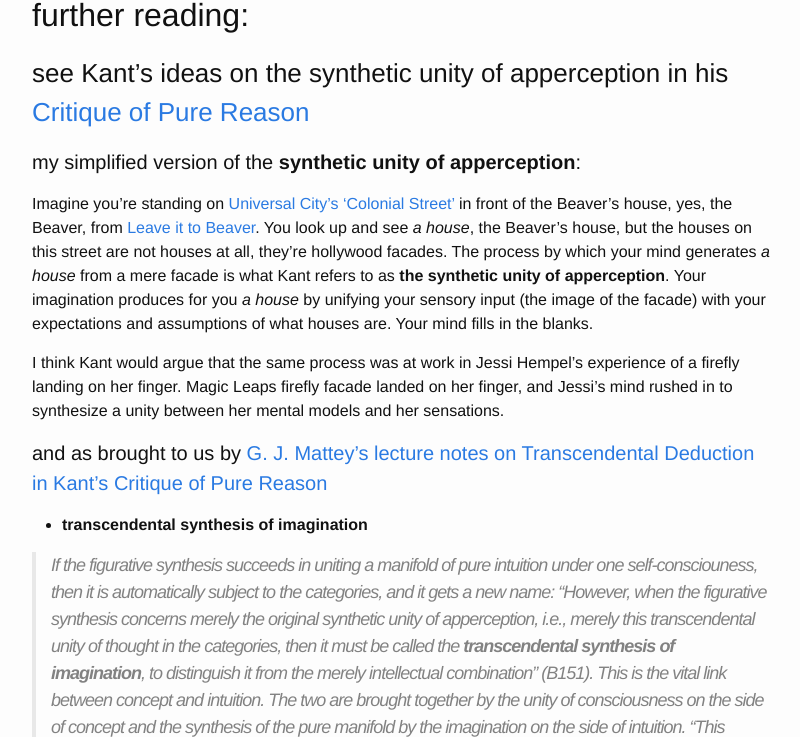
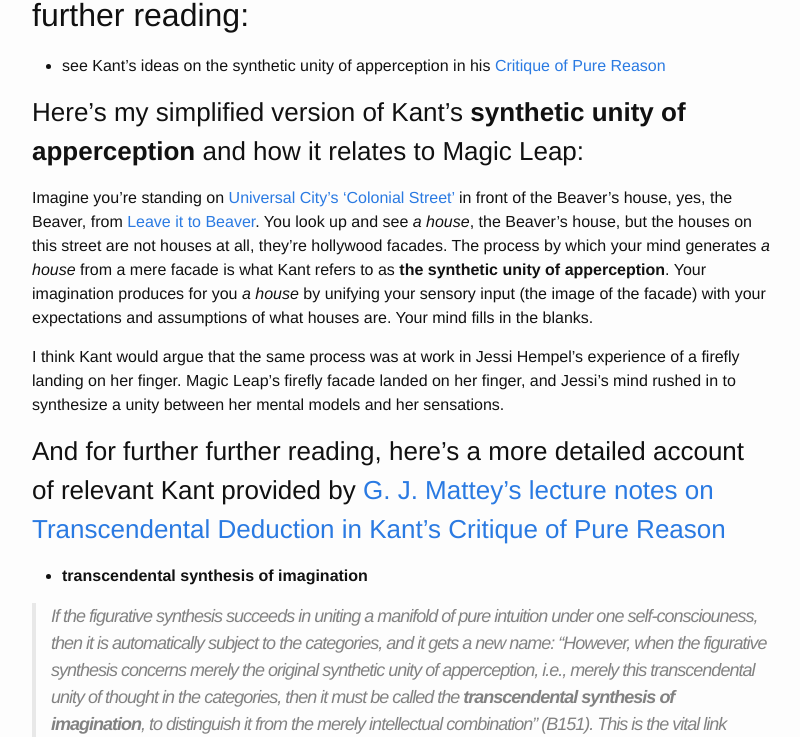
Before and after one commit to jaycody/log.jaylab, a Jekyll site: the page built from _posts/2016-06-29-kant-and-the-magic-leap.md, in a window 1280 px wide and 900 px high, scrolled down 1344 px, cut to the strip 163-900 px from the top of the window. Shown: the whole strip, without its empty margins (238-1038 px from the left). Built offline with Jekyll 4.4.1, drawn with Linux system fonts in a browser that asks for light colours.

Commit message:
final edits

```diff
--- a/_posts/2016-06-29-kant-and-the-magic-leap.md
+++ b/_posts/2016-06-29-kant-and-the-magic-leap.md
@@ -39,15 +39,14 @@
 ![Responsive Flow Field]({{log.jaylab.io}}/assets/gifs/2011-flow_field.gif)
 
 ## further reading:
+- see Kant's ideas on the synthetic unity of apperception in his [Critique of Pure Reason](http://files.libertyfund.org/files/1442/0330_Bk.pdf)
 
-### see Kant's ideas on the synthetic unity of apperception in his [Critique of Pure Reason](http://files.libertyfund.org/files/1442/0330_Bk.pdf)
-
-#### my simplified version of the **synthetic unity of apperception**:
+### Here's my simplified version of Kant's **synthetic unity of apperception** and how it relates to Magic Leap:
 Imagine you're standing on [Universal City's 'Colonial Street'](http://www.retroweb.com/universal_leave_it_to_beaver.html) in front of the Beaver's house, yes, the Beaver, from [Leave it to Beaver](https://www.youtube.com/watch?v=uB2CZxdqXh4).  You look up and see *a house*, the Beaver's house, but the houses on this street are not houses at all, they're hollywood facades. The process by which your mind generates *a house* from a mere facade is what Kant refers to as **the synthetic unity of apperception**. Your imagination produces for you *a house* by unifying your sensory input (the image of the facade) with your expectations and assumptions of what houses are. Your mind fills in the blanks.
 
-I think Kant would argue that the same process was at work in Jessi Hempel's experience of a firefly landing on her finger.  Magic Leaps firefly facade landed on her finger, and Jessi's mind rushed in to synthesize a unity between her mental models and her sensations.
+I think Kant would argue that the same process was at work in Jessi Hempel's experience of a firefly landing on her finger.  Magic Leap's firefly facade landed on her finger, and Jessi's mind rushed in to synthesize a unity between her mental models and her sensations.
 
-#### and as brought to us by [G. J. Mattey's lecture notes on Transcendental Deduction in Kant's Critique of Pure Reason](http://hume.ucdavis.edu/mattey/phi175/trdedlec.html)
+### And for further further reading, here's a more detailed account of relevant Kant provided by [G. J. Mattey's lecture notes on Transcendental Deduction in Kant's Critique of Pure Reason](http://hume.ucdavis.edu/mattey/phi175/trdedlec.html)
 
 - **transcendental synthesis of imagination**
 
```
